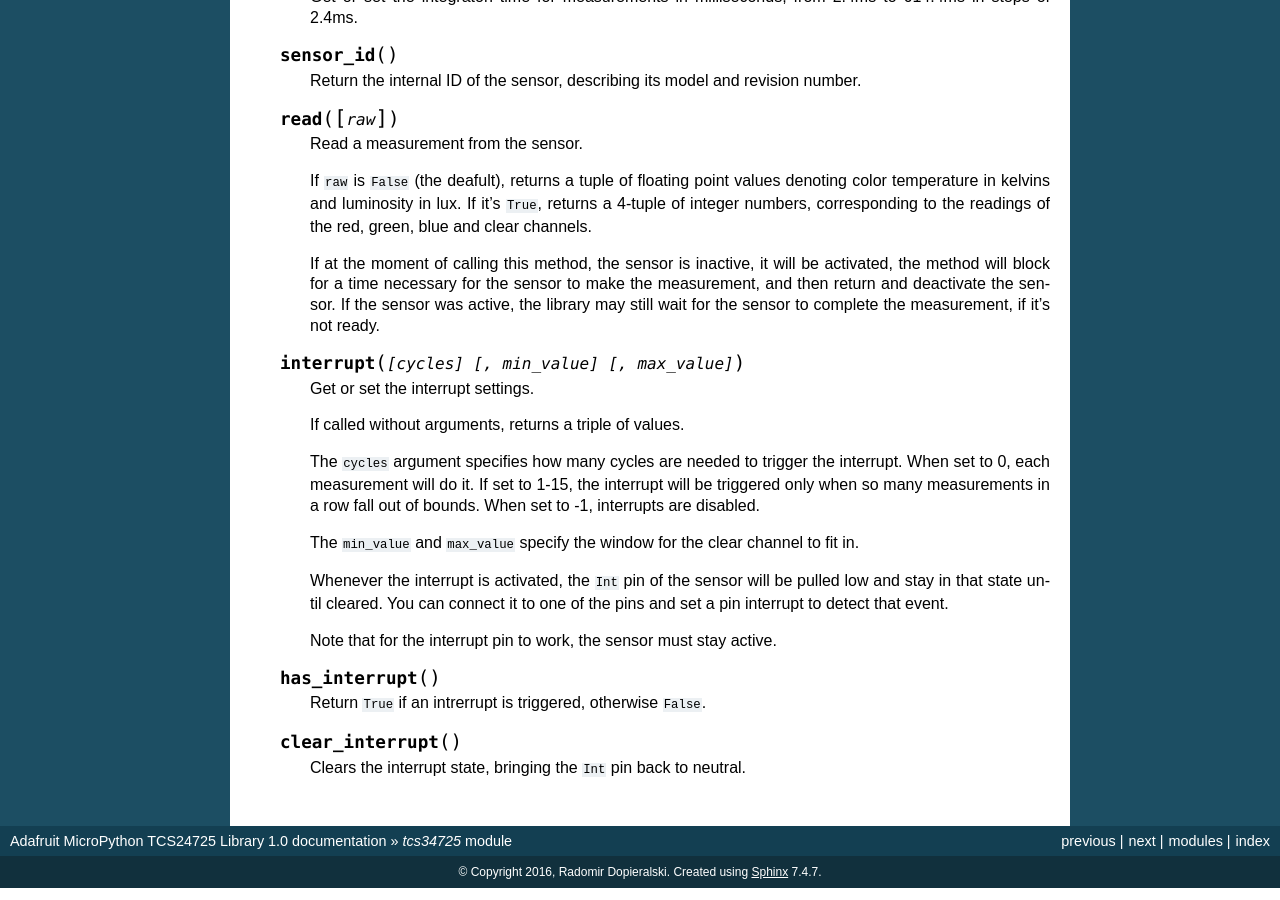
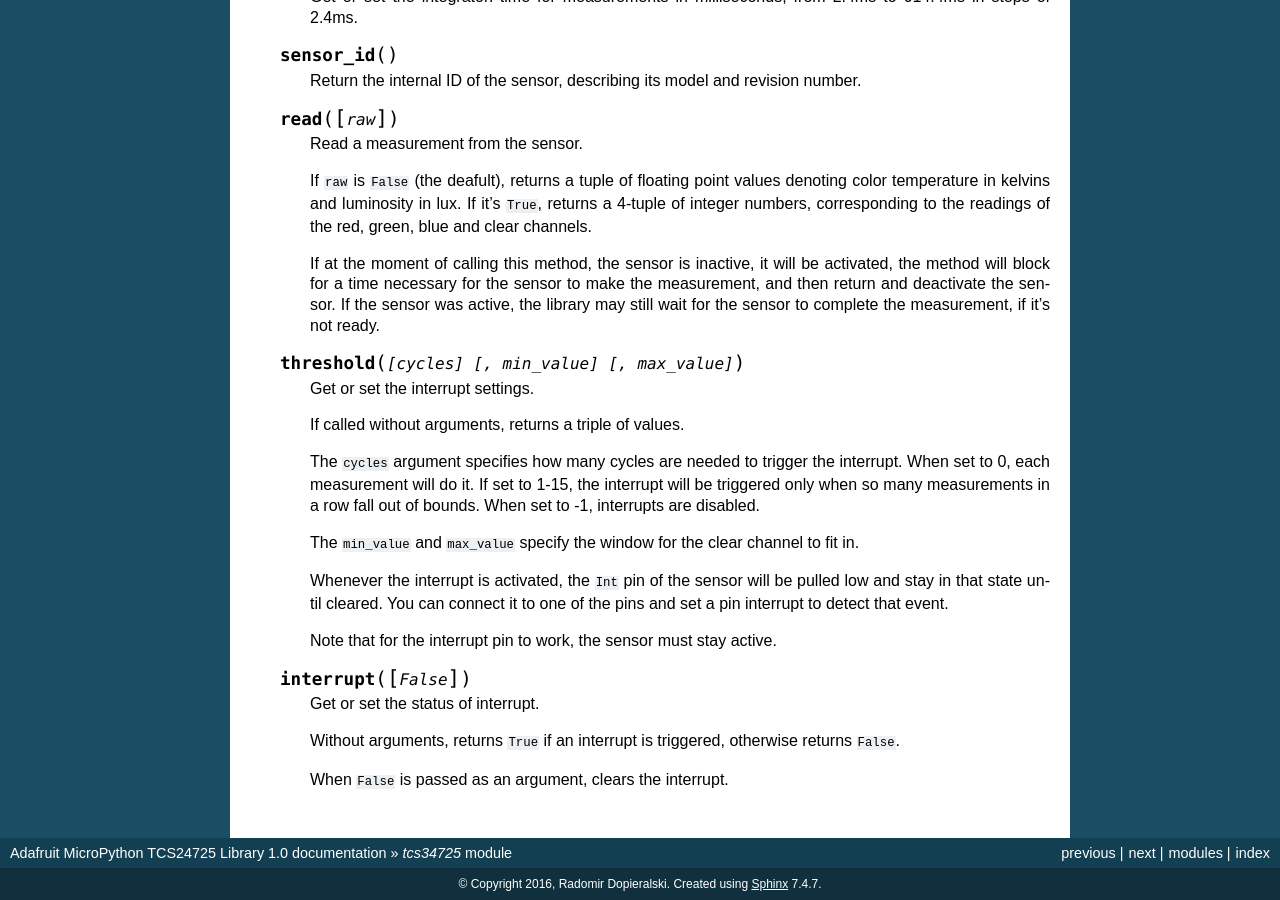
Before and after one commit to adafruit/micropython-adafruit-tcs34725, a Sphinx documentation site: the page built from docs/tcs34725.rst, in a window 1280 px wide and 900 px high, scrolled down 597 px. Built offline with Sphinx 7.4.7, drawn with Linux system fonts in a browser that asks for light colours; some of the changed text lies outside the part shown.

Commit message:
Rename "interrupt" to "threshold"
And use "interrupt" in place of "has_interrupt" and "clear_interrupt".

```diff
--- a/docs/examples.rst
+++ b/docs/examples.rst
@@ -35,9 +35,9 @@ To use the interrupt pin (connected to ``gpio0`` here)::
 
     def handler(pin):
         print("interrupt!")
-        sensor.clear_interrupt()
+        sensor.interrupt(False)
 
     int_pin = Pin(0, Pin.IN, Pin.PULL_UP)
     int_pin.irq(handler=handler, trigger=Pin.IRQ_FALLING)
     sensor.active(True)
-    sensor.interrupt(1, 10000, 30000)
+    sensor.threshold(1, 10000, 30000)
--- a/docs/tcs34725.rst
+++ b/docs/tcs34725.rst
@@ -57,7 +57,7 @@ TCS34725
         the sensor. If the sensor was active, the library may still wait for
         the sensor to complete the measurement, if it's not ready.
 
-    .. method:: interrupt([cycles] [, min_value] [, max_value])
+    .. method:: threshold([cycles] [, min_value] [, max_value])
 
         Get or set the interrupt settings.
 
@@ -78,10 +78,11 @@ TCS34725
 
         Note that for the interrupt pin to work, the sensor must stay active.
 
-    .. method:: has_interrupt()
+    .. method:: interrupt([False])
 
-        Return ``True`` if an intrerrupt is triggered, otherwise ``False``.
+        Get or set the status of interrupt.
 
-    .. method:: clear_interrupt()
+        Without arguments, returns ``True`` if an interrupt is triggered,
+        otherwise returns ``False``.
 
-        Clears the interrupt state, bringing the ``Int`` pin back to neutral.
+        When ``False`` is passed as an argument, clears the interrupt.
```
Also changed, not shown: tcs34725.py (+6 -5 lines).
